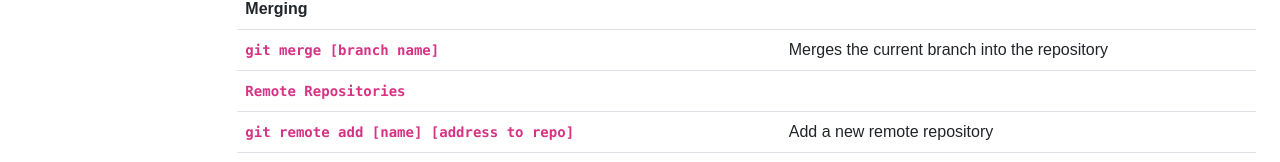
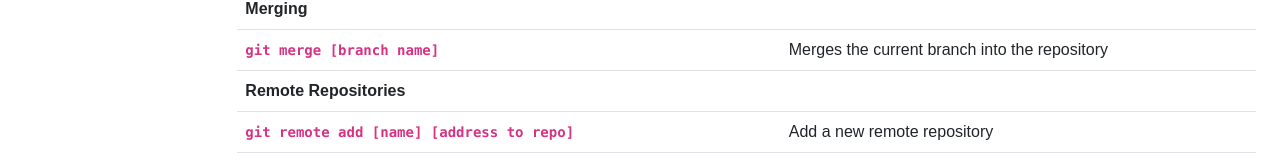
Before and after one commit to JoshGibsonUOH/GitHubSiteTest, a plain HTML site: page CheatSheet.html in a window 1280 px wide. Shown: the part 935-1097 px from the top of the page. Drawn offline with nearby package versions, Linux system fonts and the light colour scheme.

Commit message:
Fixed issue with one of the cheet sheet headings showing as code

```diff
--- a/CheatSheet.html
+++ b/CheatSheet.html
@@ -162,7 +162,7 @@
                         <td>Merges the current branch into the repository</td>
                     </tr>
                     <tr>
-                        <th scope="row"><code>Remote Repositories</code></th>
+                        <th scope="row">Remote Repositories</th>
                         <td></td>
                     </tr>
                     <tr>
```
